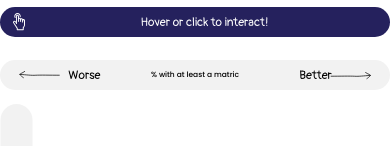
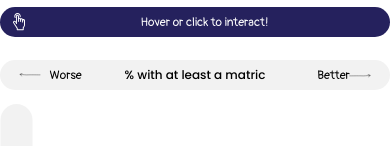
Before and after one commit to OpenUpSA/OpenUp-data-viz, a website: page src/visualisations/gender-disparity/education.html in a window 390 px wide. Shown: the part 232-378 px from the top of the page. Drawn offline with Linux system fonts and the light colour scheme; a script that the page names is missing; files whose address does not match are found by name.

Commit message:
change mobile arrow size

```diff
--- a/src/visualisations/gender-disparity/css/annotations.css
+++ b/src/visualisations/gender-disparity/css/annotations.css
@@ -203,7 +203,7 @@
   position: relative;
   content: 'Better';
   display: block;
-  margin-right: 11rem;
+  margin-right: 12rem;
 }
 
 .education #name .annotation.worse {
--- a/src/visualisations/gender-disparity/css/mobile.css
+++ b/src/visualisations/gender-disparity/css/mobile.css
@@ -95,7 +95,9 @@
   #name .annotation.better::before {
     width: 30rem !important;
   }
-  .education #name h2{
-    font-size: 10rem;
+
+  .education #name .annotation.worse::before,
+  .education #name .annotation.better::after{
+    width: 30rem !important;
   }
 }
```
